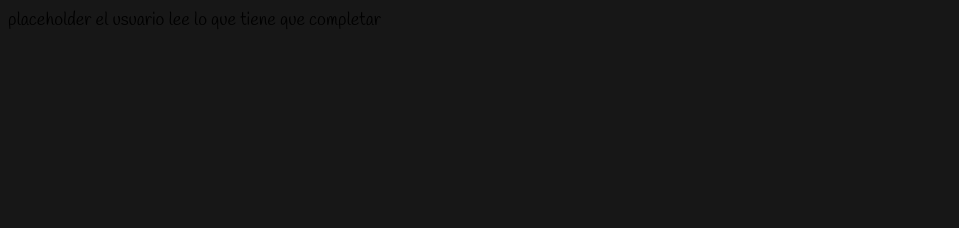
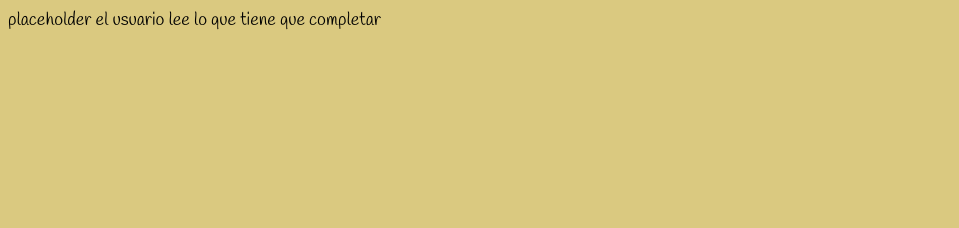
Before and after one commit to javieraizq88/digital-postcard, a plain HTML site: page index.html in a window 1280 px wide. Shown: the top 228 px of the page, without its empty margins (0-959 px from the left). Drawn offline with Linux system fonts and the light colour scheme.

Commit message:
cambie background

```diff
--- a/style.css
+++ b/style.css
@@ -1,5 +1,5 @@
 body{
-    background: #171717;
+    background: #dac980;
     font-size: 18px;
     font-family: 'Handlee', cursive;
 }
```
